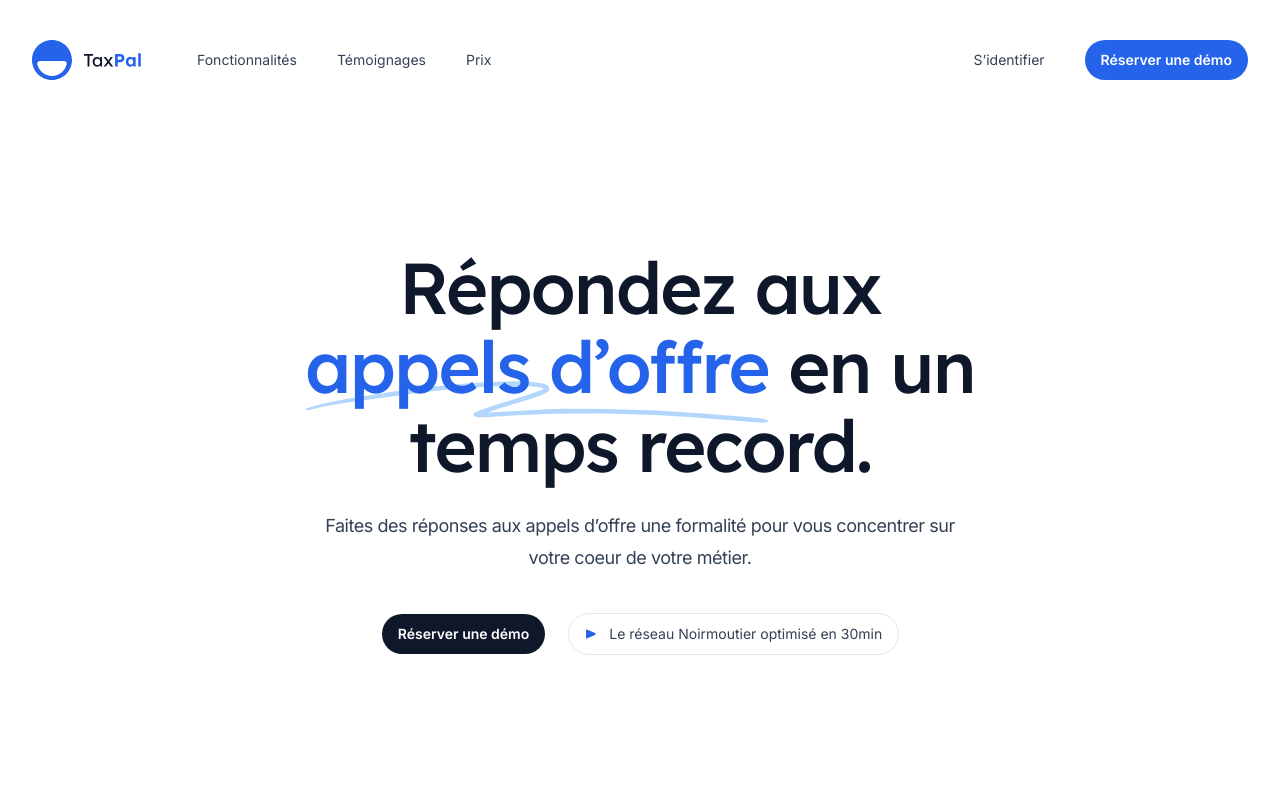
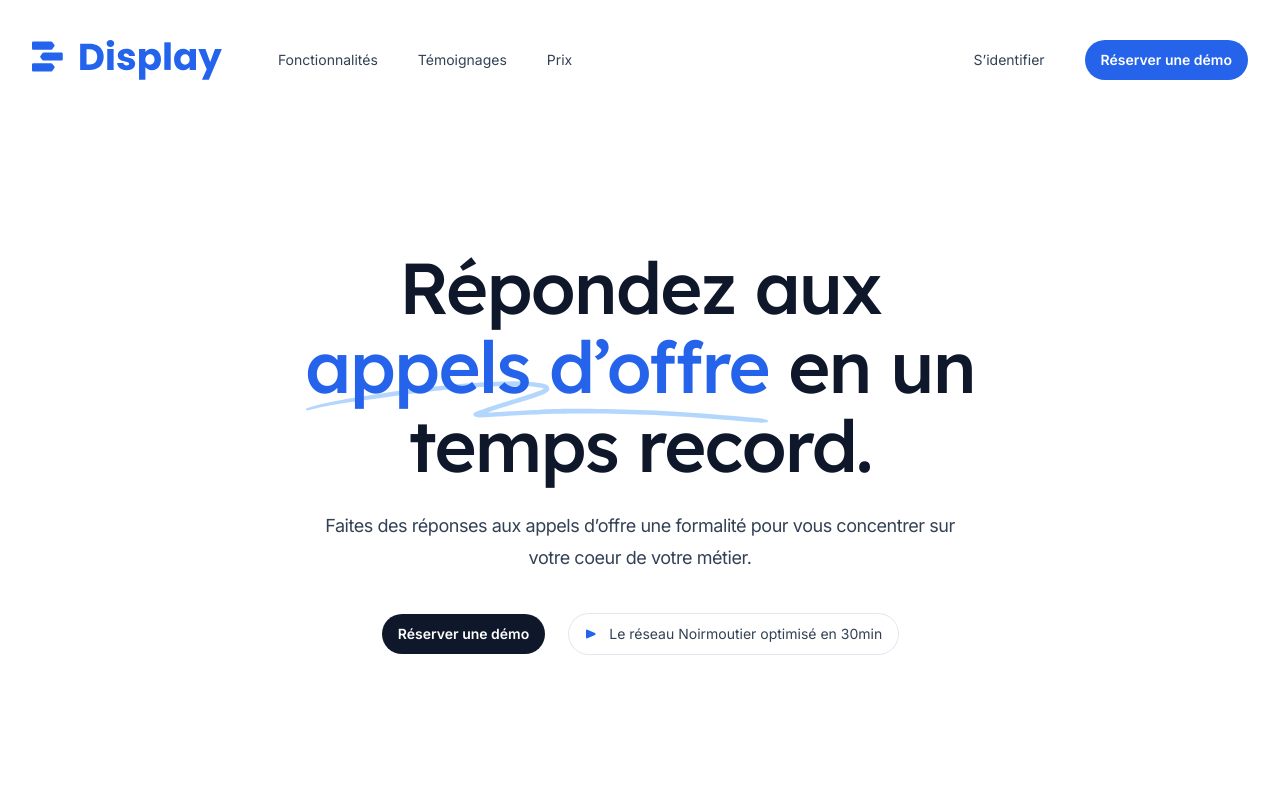
Before and after one commit to ThomasPoum/display-new-landing, a Next.js app: page / in a window 1280 px wide. Shown: the top 800 px of the page. Built offline with nearby package versions, Linux system fonts and the light colour scheme.

Commit message:
New svg logo

```diff
--- a/src/components/Logo.jsx
+++ b/src/components/Logo.jsx
@@ -1,32 +1,16 @@
 export function Logo(props) {
   return (
-    <svg aria-hidden="true" viewBox="0 0 109 40" {...props}>
-      <path
-        fillRule="evenodd"
-        clipRule="evenodd"
-        d="M0 20c0 11.046 8.954 20 20 20s20-8.954 20-20S31.046 0 20 0 0 8.954 0 20Zm20 16c-7.264 0-13.321-5.163-14.704-12.02C4.97 22.358 6.343 21 8 21h24c1.657 0 3.031 1.357 2.704 2.98C33.32 30.838 27.264 36 20 36Z"
-        fill="#2563EB"
-      />
-      <path
-        d="M55.528 26.57V15.842H52V13.97h9.108v1.872h-3.636V26.57h-1.944Z"
-        fill="#0F172A"
-      />
-      <path
-        d="M83.084 26.57v-12.6h5.346c.744 0 1.416.18 2.016.54a3.773 3.773 0 0 1 1.44 1.44c.36.612.54 1.302.54 2.07 0 .78-.18 1.482-.54 2.106a4 4 0 0 1-1.44 1.494c-.6.36-1.272.54-2.016.54h-2.646v4.41h-2.7Zm2.664-6.84h2.376c.288 0 .546-.072.774-.216.228-.156.408-.36.54-.612a1.71 1.71 0 0 0 .216-.864c0-.324-.072-.606-.216-.846a1.394 1.394 0 0 0-.54-.576 1.419 1.419 0 0 0-.774-.216h-2.376v3.33ZM106.227 26.57V13.25h2.556v13.32h-2.556Z"
-        fill="#2563EB"
-      />
-      <path
-        fillRule="evenodd"
-        clipRule="evenodd"
-        d="M95.906 26.102c.636.432 1.35.648 2.142.648.444 0 .864-.066 1.26-.198a4.25 4.25 0 0 0 1.062-.558 3.78 3.78 0 0 0 .702-.668v1.244h2.574v-9.522h-2.538v1.248a3.562 3.562 0 0 0-.648-.672 3.13 3.13 0 0 0-1.026-.558 3.615 3.615 0 0 0-1.278-.216c-.828 0-1.566.216-2.214.648-.648.42-1.164 1.002-1.548 1.746-.372.732-.558 1.578-.558 2.538 0 .96.186 1.812.558 2.556.372.744.876 1.332 1.512 1.764Zm4.104-1.908c-.36.228-.78.342-1.26.342-.468 0-.882-.114-1.242-.342a2.387 2.387 0 0 1-.828-.954c-.204-.42-.306-.906-.306-1.458 0-.54.102-1.014.306-1.422.204-.408.48-.726.828-.954.36-.24.774-.36 1.242-.36.48 0 .9.12 1.26.36.36.228.636.546.828.954.204.408.306.882.306 1.422 0 .552-.102 1.038-.306 1.458a2.218 2.218 0 0 1-.828.954Z"
-        fill="#2563EB"
-      />
-      <path
-        fillRule="evenodd"
-        clipRule="evenodd"
-        d="m76.322 23.197 2.595 3.373h2.268l-3.662-4.787 3.338-4.663h-2.196l-2.162 3.334-2.554-3.334h-2.34l3.652 4.71-3.634 4.74h2.196l2.5-3.373ZM62.738 26.102a3.78 3.78 0 0 0 2.142.648c.456 0 .888-.072 1.296-.216.42-.144.798-.336 1.134-.576a3.418 3.418 0 0 0 .864-.835v1.447h1.872v-9.45h-1.872v1.45a3.118 3.118 0 0 0-.72-.82 3.2 3.2 0 0 0-1.062-.612 4.033 4.033 0 0 0-1.35-.216c-.828 0-1.578.21-2.25.63-.66.42-1.188 1.002-1.584 1.746-.384.732-.576 1.572-.576 2.52 0 .936.192 1.776.576 2.52.384.744.894 1.332 1.53 1.764Zm4.122-1.476c-.432.276-.93.414-1.494.414a2.682 2.682 0 0 1-1.476-.414 2.987 2.987 0 0 1-1.008-1.134c-.24-.492-.36-1.05-.36-1.674 0-.612.12-1.158.36-1.638.252-.48.588-.858 1.008-1.134a2.682 2.682 0 0 1 1.476-.414c.564 0 1.062.138 1.494.414.432.276.768.654 1.008 1.134.252.48.378 1.026.378 1.638 0 .624-.126 1.182-.378 1.674-.24.48-.576.858-1.008 1.134Z"
-        fill="#0F172A"
-      />
+    <svg aria-hidden="true" viewBox="0 0 489 103" {...props}>
+      <path d="M149.263 9.60801C156.367 9.60801 162.575 11.016 167.887 13.832C173.199 16.648 177.295 20.616 180.175 25.736C183.119 30.792 184.591 36.648 184.591 43.304C184.591 49.896 183.119 55.752 180.175 60.872C177.295 65.992 173.167 69.96 167.791 72.776C162.479 75.592 156.303 77 149.263 77H124.015V9.60801H149.263ZM148.207 62.792C154.415 62.792 159.247 61.096 162.703 57.704C166.159 54.312 167.887 49.512 167.887 43.304C167.887 37.096 166.159 32.264 162.703 28.808C159.247 25.352 154.415 23.624 148.207 23.624H140.431V62.792H148.207Z" fill="#2463EB"/>
+      <path d="M202.021 17.864C199.141 17.864 196.773 17.032 194.917 15.368C193.125 13.64 192.229 11.528 192.229 9.03201C192.229 6.47201 193.125 4.36001 194.917 2.696C196.773 0.968004 199.141 0.104004 202.021 0.104004C204.837 0.104004 207.141 0.968004 208.933 2.696C210.789 4.36001 211.716 6.47201 211.716 9.03201C211.716 11.528 210.789 13.64 208.933 15.368C207.141 17.032 204.837 17.864 202.021 17.864ZM210.181 23.432V77H193.765V23.432H210.181Z" fill="#2463EB"/>
+      <path d="M243.869 77.768C239.197 77.768 235.037 76.968 231.389 75.368C227.741 73.768 224.861 71.592 222.749 68.84C220.637 66.024 219.453 62.888 219.197 59.432H235.421C235.613 61.288 236.477 62.792 238.013 63.944C239.549 65.096 241.437 65.672 243.677 65.672C245.725 65.672 247.293 65.288 248.381 64.52C249.533 63.688 250.109 62.632 250.109 61.352C250.109 59.816 249.309 58.696 247.709 57.992C246.109 57.224 243.517 56.392 239.933 55.496C236.093 54.6 232.893 53.672 230.333 52.712C227.773 51.688 225.565 50.12 223.709 48.008C221.853 45.832 220.925 42.92 220.925 39.272C220.925 36.2 221.757 33.416 223.421 30.92C225.149 28.36 227.645 26.344 230.909 24.872C234.237 23.4 238.173 22.664 242.717 22.664C249.437 22.664 254.717 24.328 258.557 27.656C262.461 30.984 264.701 35.4 265.277 40.904H250.109C249.853 39.048 249.021 37.576 247.613 36.488C246.269 35.4 244.477 34.856 242.237 34.856C240.317 34.856 238.845 35.24 237.821 36.008C236.797 36.712 236.285 37.704 236.285 38.984C236.285 40.52 237.085 41.672 238.685 42.44C240.349 43.208 242.909 43.976 246.365 44.744C250.333 45.768 253.565 46.792 256.061 47.816C258.557 48.776 260.733 50.376 262.589 52.616C264.509 54.792 265.501 57.736 265.565 61.448C265.565 64.584 264.669 67.4 262.877 69.896C261.149 72.328 258.621 74.248 255.293 75.656C252.029 77.064 248.221 77.768 243.869 77.768Z" fill="#2463EB"/>
+      <path d="M292.024 31.016C293.624 28.52 295.832 26.504 298.648 24.968C301.464 23.432 304.76 22.664 308.536 22.664C312.952 22.664 316.952 23.784 320.536 26.024C324.12 28.264 326.936 31.464 328.984 35.624C331.096 39.784 332.152 44.616 332.152 50.12C332.152 55.624 331.096 60.488 328.984 64.712C326.936 68.872 324.12 72.104 320.536 74.408C316.952 76.648 312.952 77.768 308.536 77.768C304.824 77.768 301.528 77 298.648 75.464C295.832 73.928 293.624 71.944 292.024 69.512V102.536H275.608V23.432H292.024V31.016ZM315.448 50.12C315.448 46.024 314.296 42.824 311.992 40.52C309.752 38.152 306.968 36.968 303.64 36.968C300.376 36.968 297.592 38.152 295.288 40.52C293.048 42.888 291.928 46.12 291.928 50.216C291.928 54.312 293.048 57.544 295.288 59.912C297.592 62.28 300.376 63.464 303.64 63.464C306.904 63.464 309.688 62.28 311.992 59.912C314.296 57.48 315.448 54.216 315.448 50.12Z" fill="#2463EB"/>
+      <path d="M357.181 5.96001V77H340.765V5.96001H357.181Z" fill="#2463EB"/>
+      <path d="M365.813 50.12C365.813 44.616 366.837 39.784 368.885 35.624C370.997 31.464 373.845 28.264 377.429 26.024C381.013 23.784 385.013 22.664 389.429 22.664C393.205 22.664 396.501 23.432 399.317 24.968C402.197 26.504 404.405 28.52 405.941 31.016V23.432H422.357V77H405.941V69.416C404.341 71.912 402.101 73.928 399.221 75.464C396.405 77 393.109 77.768 389.333 77.768C384.981 77.768 381.013 76.648 377.429 74.408C373.845 72.104 370.997 68.872 368.885 64.712C366.837 60.488 365.813 55.624 365.813 50.12ZM405.941 50.216C405.941 46.12 404.789 42.888 402.485 40.52C400.245 38.152 397.493 36.968 394.229 36.968C390.965 36.968 388.181 38.152 385.877 40.52C383.637 42.824 382.517 46.024 382.517 50.12C382.517 54.216 383.637 57.48 385.877 59.912C388.181 62.28 390.965 63.464 394.229 63.464C397.493 63.464 400.245 62.28 402.485 59.912C404.789 57.544 405.941 54.312 405.941 50.216Z" fill="#2463EB"/>
+      <path d="M488.953 23.432L455.353 102.44H437.689L449.977 75.176L428.185 23.432H446.521L458.905 56.936L471.193 23.432H488.953Z" fill="#2463EB"/>
+      <path d="M0 7.34783C0 5.49888 1.49887 4 3.34783 4H49.4156C50.4257 4 51.3818 4.45606 52.0174 5.24107L57.526 12.0441C58.4806 13.2231 58.5232 14.8966 57.6298 16.1226L52.0153 23.8268C51.3852 24.6915 50.3797 25.2029 49.3097 25.2029H3.34783C1.49888 25.2029 0 23.704 0 21.8551V7.34783Z" fill="#2463EB"/>
+      <path d="M79.2319 49.7536C79.2319 51.6026 77.733 53.1014 75.884 53.1014L29.8163 53.1014C28.8062 53.1014 27.8501 52.6454 27.2145 51.8604L21.7059 45.0573C20.7512 43.8784 20.7087 42.2048 21.6021 40.9789L27.2165 33.2747C27.8467 32.41 28.8522 31.8985 29.9221 31.8985L75.884 31.8985C77.733 31.8985 79.2319 33.3974 79.2319 35.2464V49.7536Z" fill="#2463EB"/>
+      <path d="M0 63.1449C0 61.296 1.49887 59.7971 3.34783 59.7971H49.4156C50.4257 59.7971 51.3818 60.2532 52.0174 61.0382L57.526 67.8412C58.4806 69.0202 58.5232 70.6937 57.6298 71.9197L52.0153 79.6239C51.3852 80.4886 50.3797 81 49.3097 81H3.34783C1.49888 81 0 79.5011 0 77.6522L0 63.1449Z" fill="#2463EB"/>
     </svg>
   )
 }
```
